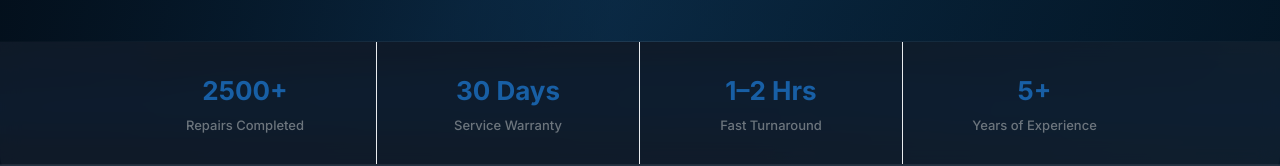
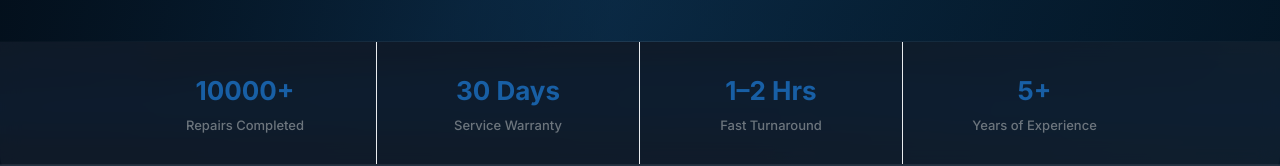
Before and after one commit to 47Siva/Periyar-Mobiles, a React (Create React App) app: page / in a window 1280 px wide. Shown: the part 619-785 px from the top of the page. Built offline with nearby package versions, Linux system fonts and the light colour scheme; the HTML template or start-up script is replaced by a standard one.

Commit message:
google verification added

```diff
--- a/public/index.html
+++ b/public/index.html
@@ -2,6 +2,7 @@
 <html lang="en">
   <head>
     <meta charset="utf-8" />
+    <meta name="google-site-verification" content="sO_TtRumEmZqWdD4_KTG9YYB5acc2UePuDTvZLhHvAg" />
     <meta name="viewport" content="width=device-width, initial-scale=1" />
     <meta name="theme-color" content="#185FA5" />
     <meta name="description" content="Periyar Mobiles - Mobile Service Center in Erode, Tamil Nadu. Screen repair, battery replacement, and all phone repairs." />
--- a/src/pages/Home.js
+++ b/src/pages/Home.js
@@ -3,7 +3,7 @@
 import './Home.css';
 
 const stats = [
-  { num: '2500+', label: 'Repairs Completed' },
+  { num: '10000+', label: 'Repairs Completed' },
   { num: '30 Days', label: 'Service Warranty' },
   { num: '1–2 Hrs', label: 'Fast Turnaround' },
   { num: '5+', label: 'Years of Experience' },
```
